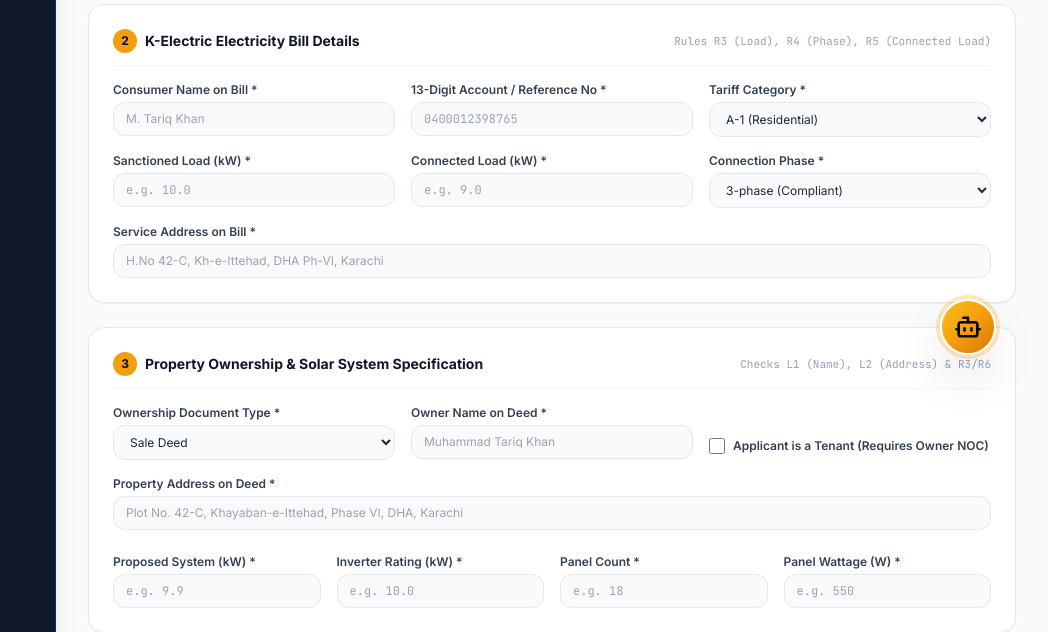
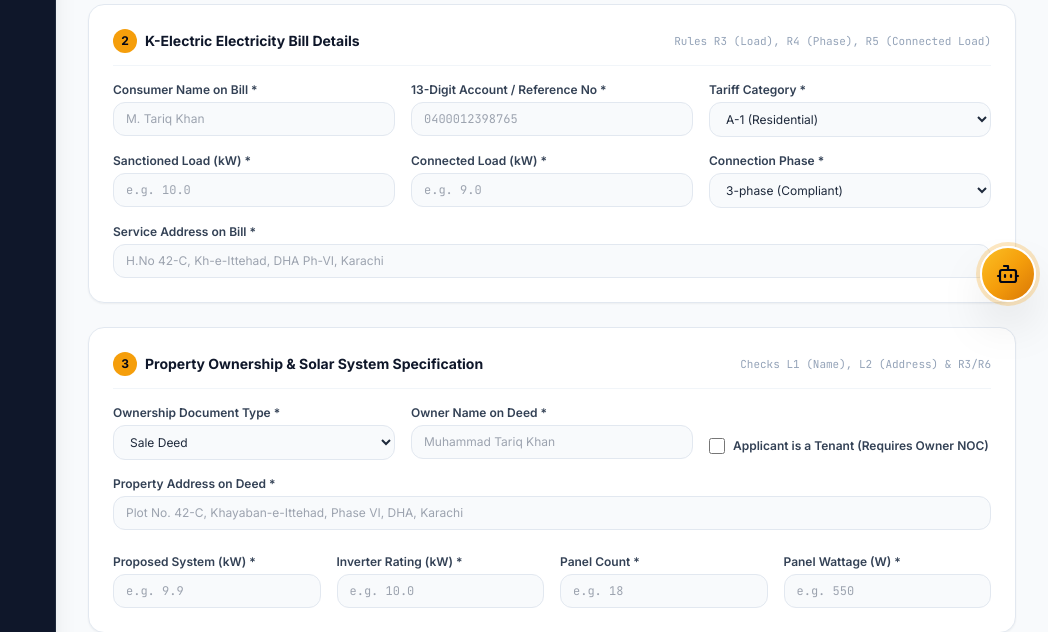
Before and after one commit to JeffCorpInc/Net-Billing-Autopilot, a FastAPI app: page /new in a window 1280 px wide. Shown: the part 698-1330 px from the top of the page, without its empty margins (232-1280 px from the left). Run offline with FastAPI, Linux system fonts and the light colour scheme; some libraries are stand-ins or nearby versions; some web fonts are replaced.

Commit message:
Render AI Copilot at root viewport right-center outside transformed container

```diff
--- a/templates/assistant_widget.html
+++ b/templates/assistant_widget.html
@@ -2,11 +2,11 @@
 <div id="ai-assistant-root"
      data-case-id="{{ case_id if case_id is defined else next_case_id }}"
      data-context-mode="{{ 'form' if active_page == 'new_case' else 'case_view' }}"
-     class="fixed right-5 top-1/2 -translate-y-1/2 z-50 flex items-center">
+     class="fixed right-3 top-1/2 -translate-y-1/2 z-40 flex items-center pointer-events-none">
 
   <!-- Expandable Chat Panel (Opens to the left of the circular right-center bot icon) -->
   <div id="ai-assistant-panel"
-       class="hidden mr-3.5 w-[350px] sm:w-[400px] max-h-[80vh] bg-white dark:bg-slate-900 border border-slate-200 dark:border-slate-700 rounded-2xl shadow-2xl flex flex-col overflow-hidden transition-all duration-200">
+       class="hidden pointer-events-auto mr-3 w-[340px] sm:w-[390px] max-h-[78vh] bg-white dark:bg-slate-900 border border-slate-200 dark:border-slate-700 rounded-2xl shadow-2xl flex flex-col overflow-hidden transition-all duration-200">
 
     <!-- Panel Header -->
     <div class="bg-gradient-to-r from-[#0F172A] via-slate-900 to-slate-800 text-white px-4 py-3.5 flex items-center justify-between border-b border-slate-800">
@@ -71,16 +71,16 @@
     </form>
   </div>
 
-  <!-- Circular Floating Bot Icon (Right-Center of Screen) -->
+  <!-- Circular Floating Bot Icon (Docked at Extreme Right-Center of True Viewport) -->
   <button id="ai-assistant-toggle-btn" type="button"
           title="AI Onboarding Copilot — Click to inspect errors & mismatches"
           aria-label="Open AI Onboarding Copilot"
-          class="group relative w-14 h-14 rounded-full bg-gradient-to-br from-amber-400 via-amber-500 to-amber-600 hover:from-amber-300 hover:to-amber-500 text-slate-950 shadow-2xl ring-4 ring-amber-500/25 border-2 border-white dark:border-slate-800 flex items-center justify-center transition-all duration-200 hover:scale-105 active:scale-95">
-    <i data-lucide="bot" class="w-7 h-7 stroke-[2.2]"></i>
+          class="pointer-events-auto group relative w-13 h-13 p-3.5 rounded-full bg-gradient-to-br from-amber-400 via-amber-500 to-amber-600 hover:from-amber-300 hover:to-amber-500 text-slate-950 shadow-2xl ring-4 ring-amber-500/25 border-2 border-white dark:border-slate-800 flex items-center justify-center transition-all duration-200 hover:scale-105 active:scale-95">
+    <i data-lucide="bot" class="w-6 h-6 stroke-[2.2]"></i>
 
     <!-- Top-Right Notification Badge for Detected Issues -->
     <span id="ai-assistant-badge"
-          class="hidden absolute -top-1.5 -right-1.5 min-w-[22px] h-[22px] px-1 rounded-full text-[10px] font-extrabold bg-rose-600 text-white border-2 border-white dark:border-slate-900 flex items-center justify-center shadow-md">
+          class="hidden absolute -top-1.5 -right-1.5 min-w-[20px] h-[20px] px-1 rounded-full text-[10px] font-extrabold bg-rose-600 text-white border-2 border-white dark:border-slate-900 flex items-center justify-center shadow-md">
       0
     </span>
 
--- a/templates/base.html
+++ b/templates/base.html
@@ -186,6 +186,9 @@
     </div>
   </div>
 
+  <!-- Scoped Floating Widgets (Rendered outside transformed containers so position:fixed anchors to true viewport) -->
+  {% block floating_widget %}{% endblock %}
+
   <!-- Global Toast Notification Container -->
   <div id="toast-container" class="fixed bottom-4 right-4 z-50 flex flex-col gap-2 pointer-events-none"></div>
 
--- a/templates/case.html
+++ b/templates/case.html
@@ -711,12 +711,14 @@
     </div>
   </div>
 
+</div>
+{% endblock %}
+
+{% block floating_widget %}
   <!-- Scoped AI Onboarding Assistant (ONLY for Custom User Cases U*, NEVER for Benchmark Cases C01-C21) -->
   {% if is_custom_case %}
     {% include "assistant_widget.html" %}
   {% endif %}
-
-</div>
 {% endblock %}
 
 {% block extra_scripts %}
--- a/templates/new_case.html
+++ b/templates/new_case.html
@@ -295,10 +295,12 @@
 
   </form>
 
-  <!-- Scoped AI Onboarding Assistant (New & Edit Application Mode) -->
+</div>
+{% endblock %}
+
+{% block floating_widget %}
+  <!-- Scoped AI Onboarding Assistant (New & Edit Application Mode — rendered at viewport root) -->
   {% include "assistant_widget.html" %}
-
-</div>
 {% endblock %}
 
 {% block extra_scripts %}
```
